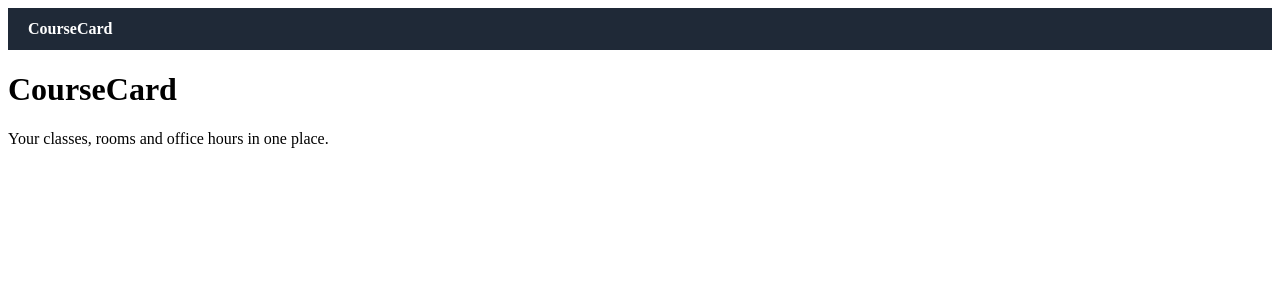
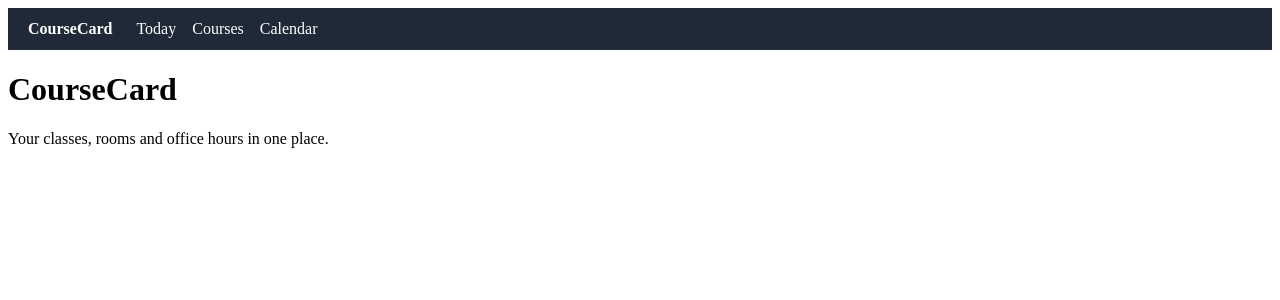
Before and after one commit to HarithIlang/CourseCardWeb, a Django app: page / in a window 1280 px wide. Shown: the top 300 px of the page. Run offline with Django 5.2, Linux system fonts and the light colour scheme.

Commit message:
Add page skeleton with placeholder pages and top menu
Placeholder views and templates for Today, Courses, Add course, Course details and Calendar, their addresses in urls.py, and menu links in the shared base template.

```diff
--- a/coursecardwebapp/urls.py
+++ b/coursecardwebapp/urls.py
@@ -3,4 +3,9 @@ from . import views
 
 urlpatterns = [
     path('', views.home, name='home'),
+    path('today/', views.today_page, name='today'),
+    path('courses/', views.courses_page, name='courses'),
+    path('courses/add/', views.add_course_page, name='add_course'),
+    path('courses/<int:course_id>/', views.course_details_page, name='course_details'),
+    path('calendar/', views.calendar_page, name='calendar'),
 ]
--- a/coursecardwebapp/views.py
+++ b/coursecardwebapp/views.py
@@ -3,3 +3,25 @@ from django.shortcuts import render
 # Create your views here.
 def home(request):
     return render(request, 'home.html')
+
+# --- Harith's pages ---
+def today_page(request):
+    return render(request, 'today.html')
+
+
+# --- Stefanos's pages ---
+def courses_page(request):
+    return render(request, 'courses.html')
+
+
+def add_course_page(request):
+    return render(request, 'add_course.html')
+
+
+def course_details_page(request, course_id):
+    return render(request, 'course_details.html', {'course_id': course_id})
+
+
+# --- Not assigned yet ---
+def calendar_page(request):
+    return render(request, 'calendar.html')
--- a/static/css/style.css
+++ b/static/css/style.css
@@ -2,4 +2,17 @@ header {
     background-color: #1f2937;
     color: white;
     padding: 12px 20px;
+    display: flex;
+    align-items: center;
+    gap: 24px;
 }
+
+header a {
+    color: white;
+    text-decoration: none;
+}
+
+header nav {
+    display: flex;
+    gap: 16px;
+}
--- /dev/null
+++ b/templates/add_course.html
@@ -0,0 +1,6 @@
+{% extends 'base.html' %}
+
+{% block content %}
+    <h1>Add course</h1>
+    <p>Placeholder: the form to add a course goes here (Stefanos).</p>
+{% endblock %}
--- a/templates/base.html
+++ b/templates/base.html
@@ -8,7 +8,12 @@
 </head>
 <body>
     <header>
-        <strong>CourseCard</strong>
+        <a href="{% url 'home' %}"><strong>CourseCard</strong></a>
+        <nav>
+            <a href="{% url 'today' %}">Today</a>
+            <a href="{% url 'courses' %}">Courses</a>
+            <a href="{% url 'calendar' %}">Calendar</a>
+        </nav>
     </header>
 
     <main>
--- /dev/null
+++ b/templates/calendar.html
@@ -0,0 +1,6 @@
+{% extends 'base.html' %}
+
+{% block content %}
+    <h1>Calendar</h1>
+    <p>Placeholder: nobody is assigned to this page yet.</p>
+{% endblock %}
--- /dev/null
+++ b/templates/courses.html
@@ -0,0 +1,6 @@
+{% extends 'base.html' %}
+
+{% block content %}
+    <h1>My courses</h1>
+    <p>Placeholder: the list of the student's courses goes here (Stefanos).</p>
+{% endblock %}
--- /dev/null
+++ b/templates/today.html
@@ -0,0 +1,6 @@
+{% extends 'base.html' %}
+
+{% block content %}
+    <h1>Today</h1>
+    <p>Placeholder: the Today page goes here (Harith).</p>
+{% endblock %}
```
Also changed, not shown: templates/course_details.html (added, +7 -0 lines).
